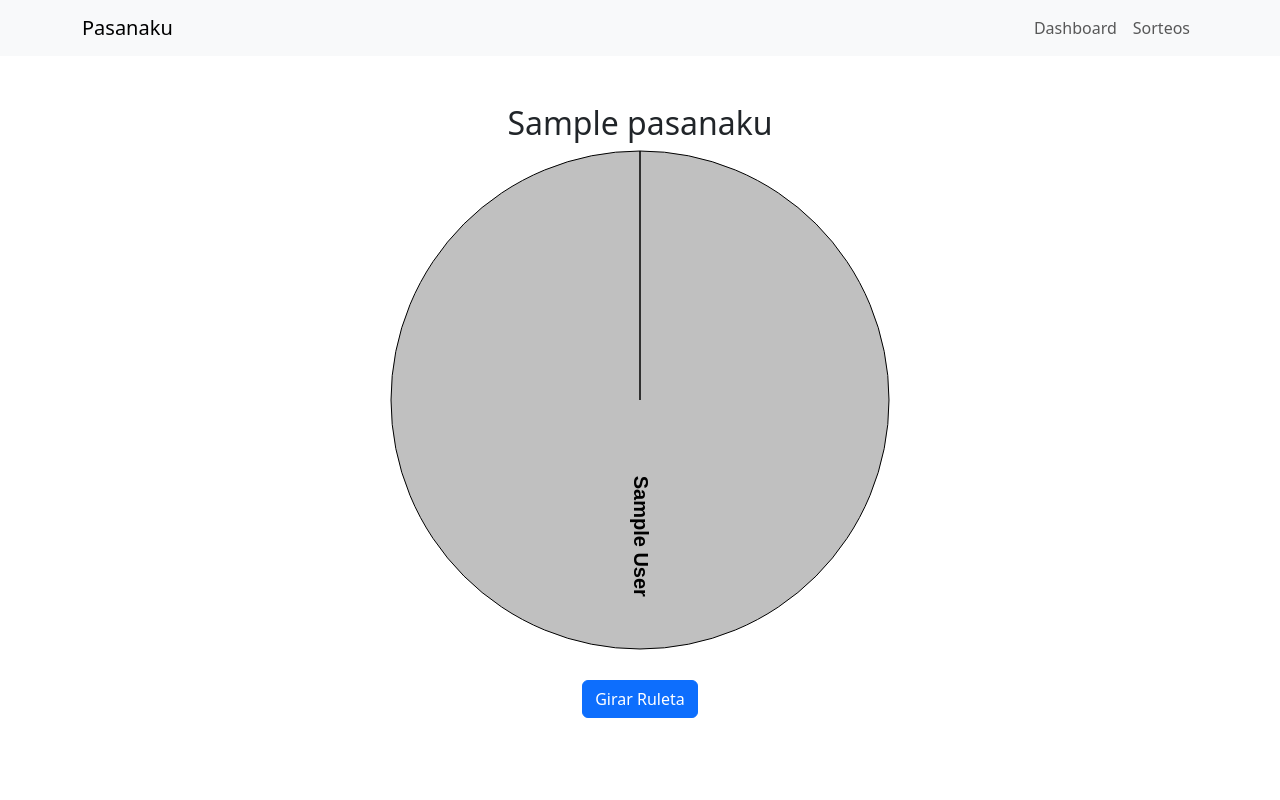
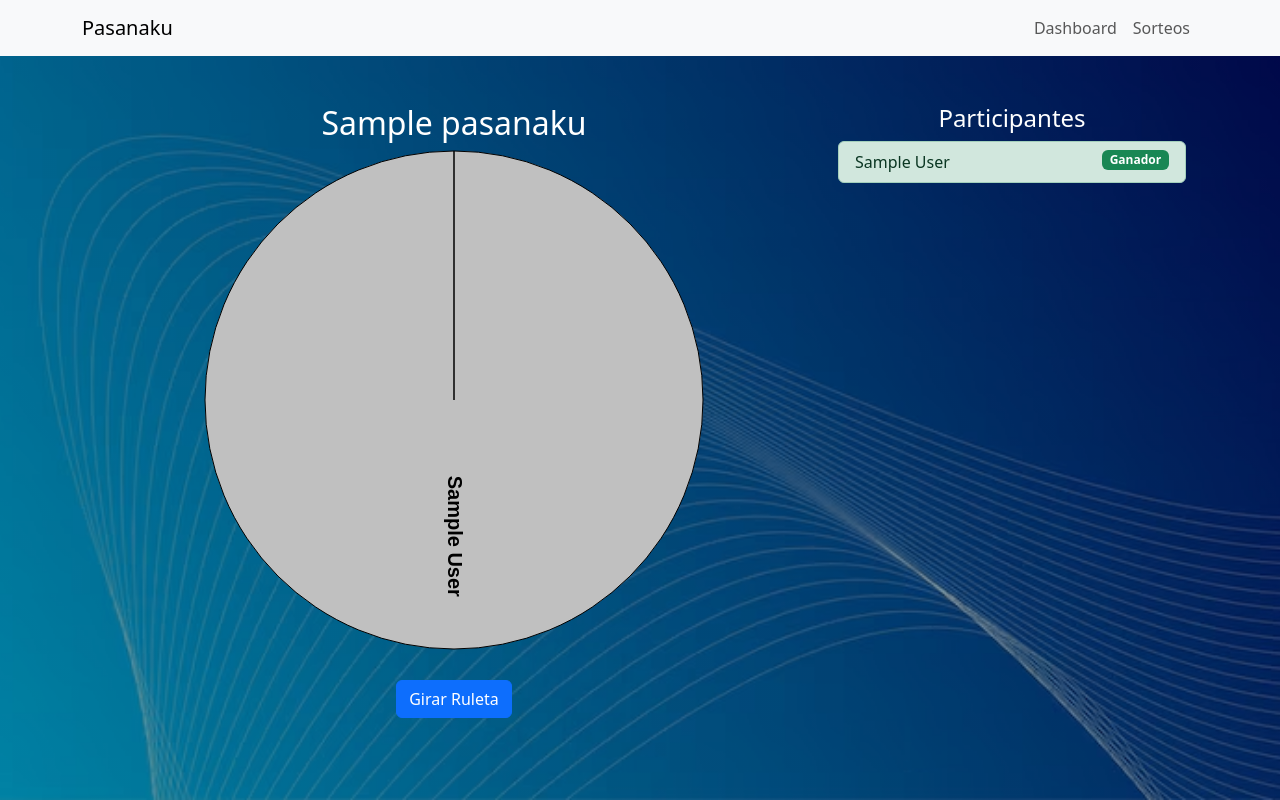
Before and after one commit to wfarelt/ruleta, a Django app: template templates/draws/roulette.html in a window 1280 px wide. Run offline with Django 5.2, Linux system fonts and the light colour scheme; the template is opened without the code that fills it: values that come from a table or form of the project are taken from there, others are empty; tables that the repository leaves empty hold one stand-in row (values such as "Sample post"); some libraries are stand-ins or nearby versions.

Commit message:
add backgroud

```diff
--- a/pasanaku_projectd/settings.py
+++ b/pasanaku_projectd/settings.py
@@ -121,8 +121,8 @@ USE_TZ = True
 # Static files (CSS, JavaScript, Images)
 # https://docs.djangoproject.com/en/5.1/howto/static-files/
 
-STATIC_URL = 'static/'
 STATIC_URL = '/static/'
+STATIC_ROOT = BASE_DIR / 'staticfiles'
 
 STATICFILES_DIRS = [
     BASE_DIR / "static"
@@ -136,7 +136,3 @@ DEFAULT_AUTO_FIELD = 'django.db.models.BigAutoField'
 import os
 
 TEMPLATES[0]['DIRS'] = [os.path.join(BASE_DIR, 'templates')]
-
-STATICFILES_DIRS = [
-    os.path.join(BASE_DIR, 'static')
-]
--- a/pasanaku_projectd/urls.py
+++ b/pasanaku_projectd/urls.py
@@ -17,9 +17,17 @@ Including another URLconf
 from django.contrib import admin
 from django.urls import path
 from django.urls import include
+from django.conf import settings
+from django.conf.urls.static import static
 
 urlpatterns = [
     path('admin/', admin.site.urls),
     path('draws/', include('draws.urls')),
     path('', include('core.urls')),
 ]
+
+# Serve static and media files during development
+if settings.DEBUG:
+    urlpatterns += static(settings.STATIC_URL, document_root=settings.STATIC_ROOT)
+    if hasattr(settings, 'MEDIA_ROOT'):
+        urlpatterns += static(settings.MEDIA_URL, document_root=settings.MEDIA_ROOT)
--- a/templates/base.html
+++ b/templates/base.html
@@ -1,8 +1,31 @@
 <!DOCTYPE html>
 <html>
 <head>
+    {% load static %}
     <title>Pasanaku</title>
     <link href="https://cdn.jsdelivr.net/npm/bootstrap@5.3.3/dist/css/bootstrap.min.css" rel="stylesheet">
+    <style>
+        html, body {
+            height: 100%;
+            margin: 0;
+        }
+        body {
+            /* Background image with dark overlay for readability. Replace the image at static/images/background.jpg */
+            background-image: linear-gradient(rgba(0,0,0,0.35), rgba(0,0,0,0.35)), url("{% static 'images/background.jpg' %}");
+            background-size: cover;
+            background-position: center;
+            background-repeat: no-repeat;
+            background-attachment: fixed;
+            color: #fff;
+        }
+        /* Optional container to add subtle background on content */
+        .content-box {
+            background: rgba(255,255,255,0.02);
+            padding: 1.25rem;
+            border-radius: 0.25rem;
+        }
+    </style>
+    {% block extra_head %}{% endblock %}
 </head>
 <body>
     <nav class="navbar navbar-expand-lg navbar-light bg-light">
--- a/templates/draws/roulette.html
+++ b/templates/draws/roulette.html
@@ -2,6 +2,8 @@
 {% block content %}
 
 <div class="container text-center mt-5">
+    <div class="row">
+        <div class="col-md-8">
             <h2>{{ pasanaku.name }}</h2>
 
             <canvas id="wheelCanvas" width="500" height="500"></canvas>
@@ -13,6 +15,23 @@
             </button>
 
             <h3 class="mt-4" id="winnerText"></h3>
+        </div>
+        <div class="col-md-4">
+            <h4>Participantes</h4>
+            <ul class="list-group text-start">
+                {% for p in participants_all %}
+                    {% if p.is_winner %}
+                        <li class="list-group-item list-group-item-success">
+                            {{ p.participant.full_name }}
+                            <span class="badge bg-success float-end">Ganador</span>
+                        </li>
+                    {% else %}
+                        <li class="list-group-item">{{ p.participant.full_name }}</li>
+                    {% endif %}
+                {% endfor %}
+            </ul>
+        </div>
+    </div>
 </div>
 
 <!-- Winwheel CDN -->
@@ -75,8 +94,8 @@
 
             wheel.animation.stopAngle = wheel.getRandomForSegment(stopAt);
 
+
             wheel.animation.callbackFinished = function() {
-
                 document.getElementById("winnerText").innerHTML =
                     "🎉 Ganador: " + data.winner_name;
 
@@ -87,6 +106,11 @@
                 }
 
                 buildWheel();
+
+                // Refrescar la vista después de 2 segundos
+                setTimeout(function() {
+                    window.location.reload();
+                }, 2000);
             };
 
             wheel.startAnimation();
```
Also changed, not shown: draws/views.py (+6 -29 lines), static/images/README.md (added), static/images/background.jpg (added). Lines whose indentation alone changed are shown as unchanged.
